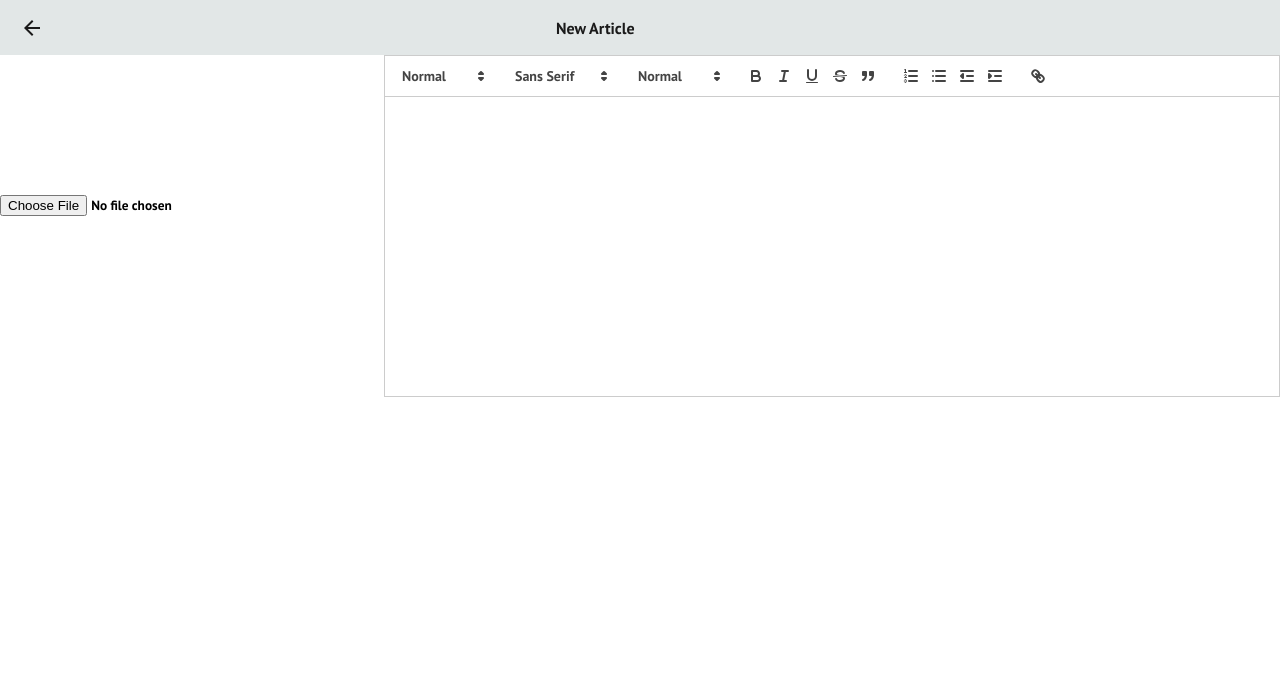
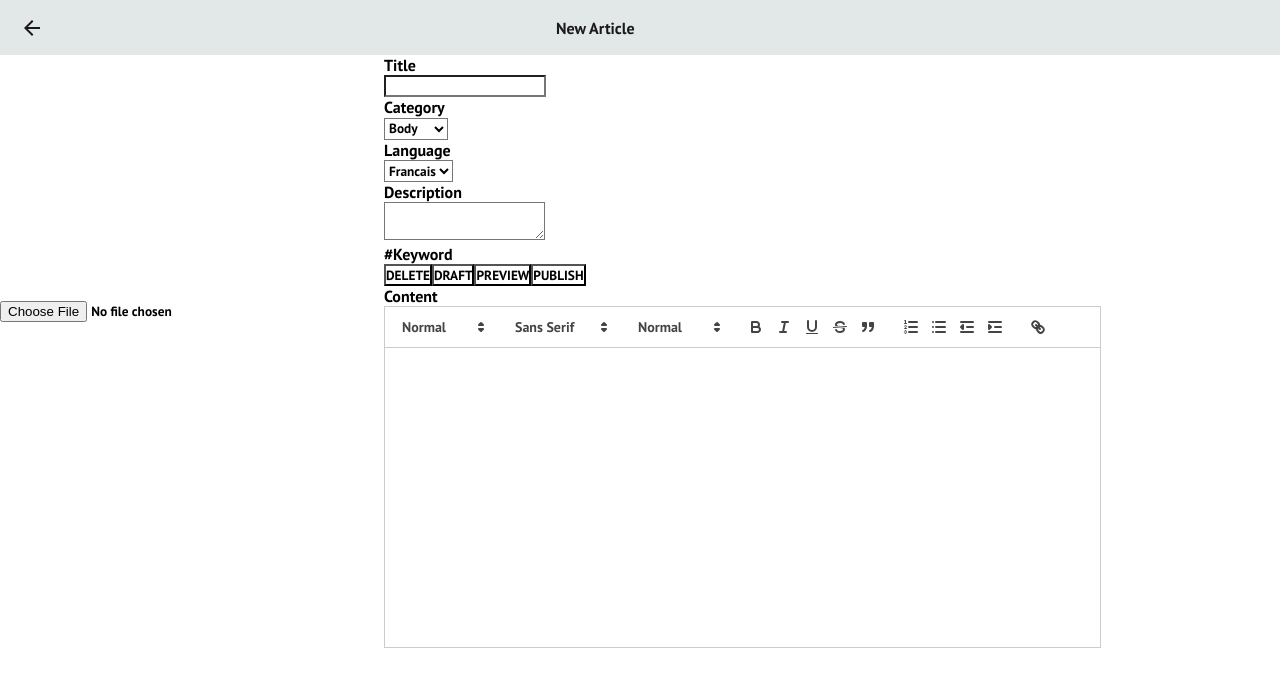
Before and after one commit to andyk2000/D-instinct, a React (Create React App) app: page /New-Article in a window 1280 px wide. Shown: the top 686 px of the page. Built offline with nearby package versions, Linux system fonts and the light colour scheme.

Commit message:
new article page updated

```diff
--- a/public/index.html
+++ b/public/index.html
@@ -29,7 +29,7 @@
       work correctly both with client-side routing and a non-root public URL.
       Learn how to configure a non-root public URL by running `npm run build`.
     -->
-    <title>React App</title>
+    <title>D - instinct</title>
   </head>
   <body>
     <noscript>You need to enable JavaScript to run this app.</noscript>
--- a/src/pages/admin/NewArticle.css
+++ b/src/pages/admin/NewArticle.css
@@ -29,7 +29,7 @@
     margin-left: 40%;
 }
 
-.row {
+.article-form {
     height: 100%;
     width: 100%;
     display: flex;
@@ -49,14 +49,12 @@
 
 .editor {
     position: relative;
-    height: 300px;
     width: 70%;
-    display: flex;
     align-items:center;
     justify-content: center;
 }
 
-.editor-input {
-    height: 100%;
-    width: 100%;
+.content-input {
+    height: 300px;
+    width: 80%;
 }
--- a/src/pages/admin/NewArticle.js
+++ b/src/pages/admin/NewArticle.js
@@ -37,6 +37,17 @@ function NewArticle() {
         title: '',
         content: ''
     });
+    const [selectedCategory, setSelectedCategory] = useState('');
+
+    const handleCategoryChange = (e) => {
+        setSelectedCategory(e.target.value);
+    };
+
+    const [selectedLanguage, setSelectedLanguage] = useState('');
+
+    const handleLanguageChange = (e) => {
+        setSelectedLanguage(e.target.value);
+    };
 
   return (
     <div className='New-Article'>
@@ -44,24 +55,63 @@ function NewArticle() {
             <ArrowBackIcon className='nav-back'/>
             <p className='title'>New Article</p>
         </div>
-        <div className='row'>
+        <div className='article-form'>
             <div className='picture-sec'>
+                <div className='picture-frame'>
                     <input
                         type='file'
                         id='picture'
                         name='picture'
                         onChange={handlePictureChange}
                         accept='image/*'
+                        className='picture'
                     />
                 </div>
+            </div>
             <div className='editor'>
+                <div className='title-sec'>
+                    <p className='title-label'>Title</p>
+                    <input className='title-input' />
+                </div>
+                <div className="category-sec">
+                    <p className='category-label'>Category</p>
+                    <select id="category" value={selectedCategory} onChange={handleCategoryChange}>
+                        <option value="Body">Body</option>
+                        <option value="Spirit">Spirit</option>
+                        <option value="Soul">Soul</option>
+                        <option value="Society">Society</option>
+                    </select>
+                </div>
+                <div className='language-sec'>
+                    <p className='language-label'>Language</p>
+                    <select id="category" value={selectedLanguage} onChange={handleLanguageChange}>
+                        <option value="Body">Francais</option>
+                        <option value="Spirit">English</option>
+                    </select>
+                </div>
+                <div className='description-sec'>
+                    <p className='description-label'>Description</p>
+                    <textarea />
+                </div>
+                <div className='keywords-section'>
+                    <p className='keywords'>#Keyword</p>
+                </div>
+                <div className='buttons-section'>
+                    <button className='delete-btn'>DELETE</button>
+                    <button className='draft-btn'>DRAFT</button>
+                    <button className='preview-btn'>PREVIEW</button>
+                    <button className='publish-btn'>PUBLISH</button>
+                </div>
+                <div className='content-sec'>
+                    <p className='content-label'>Content</p>
                     <ReactQuill
                         theme='snow'
                         value={value}
                         onChange={setValue}
-                    className='editor-input'
+                        className='content-input'
                         modules={modules}
                     />
+                </div>
             </div>
         </div>
 
```
Also changed, not shown: src/pages/admin/Dashboard.css (added), src/pages/admin/Dashboard.js (added). Lines whose indentation alone changed are shown as unchanged.
